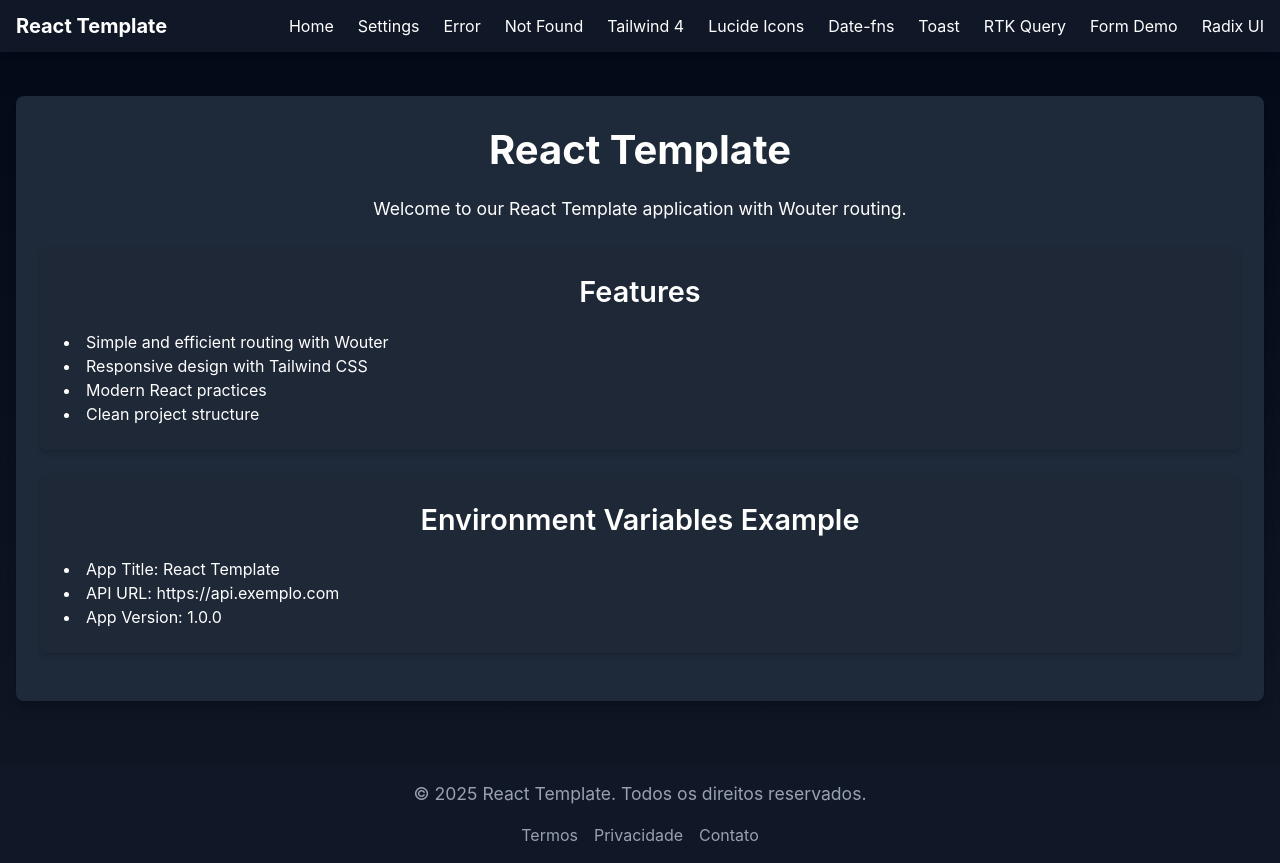
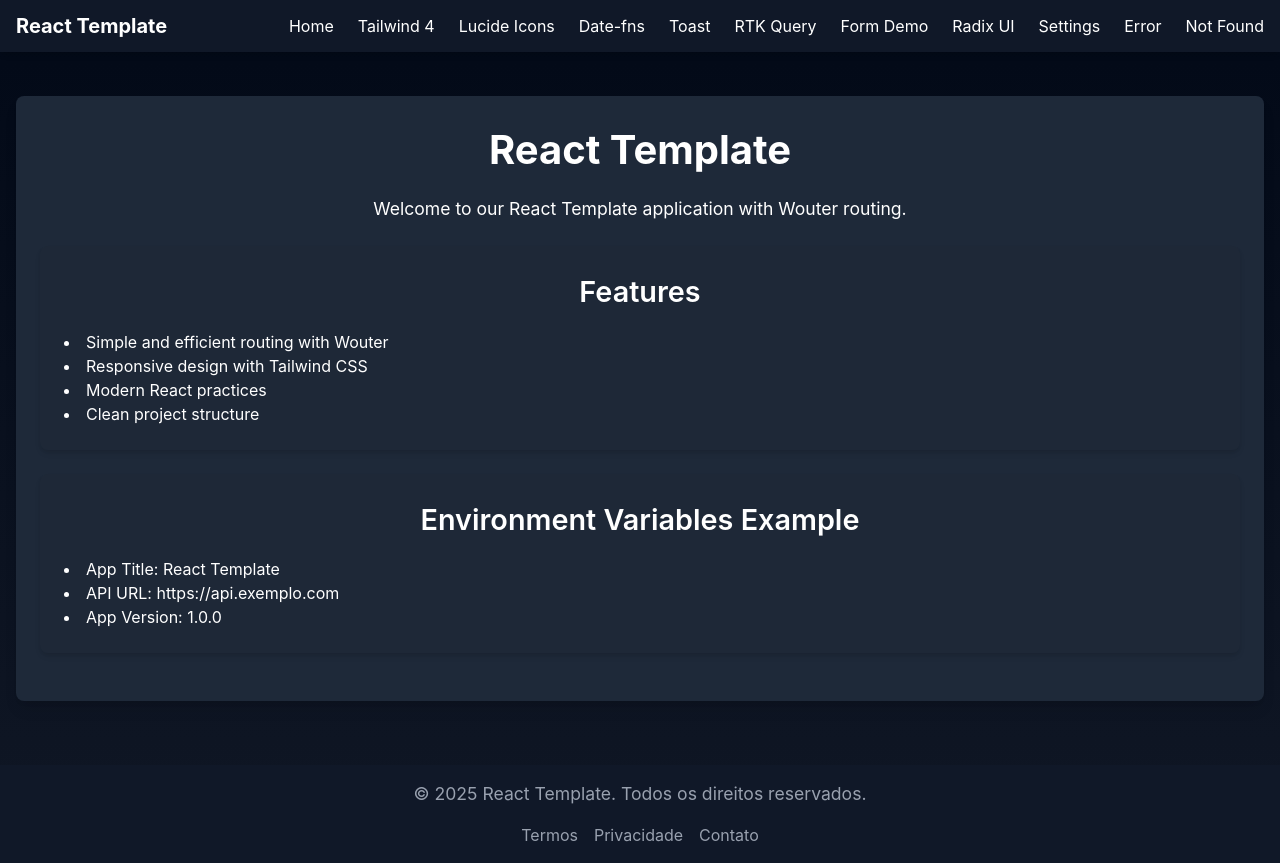
Before and after one commit to FerJSsilva/rsbuild-react-template, a React app: page / in a window 1280 px wide. Built offline with nearby package versions, Linux system fonts and the light colour scheme; the HTML template or start-up script is replaced by a standard one.

Commit message:
feat: restore Settings, Error, and NotFound routes in App component

```diff
--- a/src/App.jsx
+++ b/src/App.jsx
@@ -2,9 +2,6 @@ import './App.css';
 import { Route, Switch, Link } from 'wouter';
 import { Toaster } from 'react-hot-toast';
 import Home from './pages/Home';
-import Settings from './pages/Settings';
-import Error from './pages/Error';
-import NotFound from './pages/NotFound';
 import TailwindDemo from './pages/TailwindDemo';
 import LucideDemo from './pages/LucideDemo';
 import DateFnsDemo from './pages/DateFnsDemo';
@@ -12,6 +9,9 @@ import ToastDemo from './pages/ToastDemo';
 import RtkQueryDemo from './pages/RtkQueryDemo';
 import FormDemo from './pages/FormDemo';
 import RadixDemo from './pages/RadixDemo';
+import Settings from './pages/Settings';
+import Error from './pages/Error';
+import NotFound from './pages/NotFound';
 
 const App = () => {
   return (
@@ -29,9 +29,6 @@ const App = () => {
           <div className="text-xl font-bold">React Template</div>
           <nav className="flex space-x-6">
             <Link href="/" className="hover:text-blue-400 transition-colors">Home</Link>
-            <Link href="/settings" className="hover:text-blue-400 transition-colors">Settings</Link>
-            <Link href="/error" className="hover:text-blue-400 transition-colors">Error</Link>
-            <Link href="/not-found" className="hover:text-blue-400 transition-colors">Not Found</Link>
             <Link href="/tailwind-demo" className="hover:text-blue-400 transition-colors">Tailwind 4</Link>
             <Link href="/lucide-demo" className="hover:text-blue-400 transition-colors">Lucide Icons</Link>
             <Link href="/date-fns-demo" className="hover:text-blue-400 transition-colors">Date-fns</Link>
@@ -39,6 +36,9 @@ const App = () => {
             <Link href="/rtk-query-demo" className="hover:text-blue-400 transition-colors">RTK Query</Link>
             <Link href="/form-demo" className="hover:text-blue-400 transition-colors">Form Demo</Link>
             <Link href="/radix-demo" className="hover:text-blue-400 transition-colors">Radix UI</Link>
+            <Link href="/settings" className="hover:text-blue-400 transition-colors">Settings</Link>
+            <Link href="/error" className="hover:text-blue-400 transition-colors">Error</Link>
+            <Link href="/not-found" className="hover:text-blue-400 transition-colors">Not Found</Link>
           </nav>
         </div>
       </header>
@@ -48,8 +48,6 @@ const App = () => {
         <div className="bg-gray-800 bg-opacity-50 rounded-lg shadow-lg p-6">
           <Switch>
             <Route path="/" component={Home} />
-            <Route path="/settings" component={Settings} />
-            <Route path="/error" component={Error} />
             <Route path="/tailwind-demo" component={TailwindDemo} />
             <Route path="/lucide-demo" component={LucideDemo} />
             <Route path="/date-fns-demo" component={DateFnsDemo} />
@@ -57,6 +55,8 @@ const App = () => {
             <Route path="/rtk-query-demo" component={RtkQueryDemo} />
             <Route path="/form-demo" component={FormDemo} />
             <Route path="/radix-demo" component={RadixDemo} />
+            <Route path="/settings" component={Settings} />
+            <Route path="/error" component={Error} />
             <Route component={NotFound} />
           </Switch>
         </div>
```
